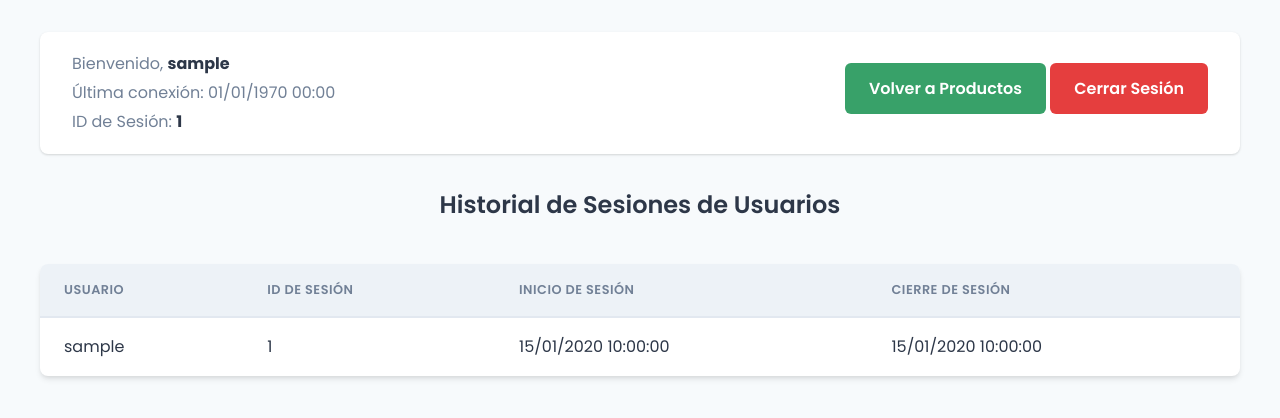
After one commit to argrajujo/Formulario_Productos, a PHP site: page /log_sesiones.php in a window 1280 px wide. The commit adds this page. Shown: the top 418 px of the page. Run offline with PHP 8.4, Linux system fonts and the light colour scheme; the visitor is signed in with stand-in values (Sample User, id 1); tables that the repository leaves empty hold one stand-in row (values such as "Sample post").

Commit message:
Versión final del proyecto

```diff
--- /dev/null
+++ b/log_sesiones.php
@@ -0,0 +1,104 @@
+<?php
+session_start();
+
+// Verificar si el usuario está autenticado, igual que en las otras páginas
+if (!isset($_SESSION['loggedin']) || $_SESSION['loggedin'] !== true) {
+    header("Location: index.php");
+    exit;
+}
+
+// Conexión a la base de datos
+function conectarBD() {
+    $host = "localhost";
+    $dbuser = "root";
+    $dbpass = "";
+    $dbname = "tienda_producto";
+    $conn = new mysqli($host, $dbuser, $dbpass, $dbname);
+    if ($conn->connect_error) {
+        die("Conexión fallida: " . $conn->connect_error);
+    }
+    return $conn;
+}
+
+// Obtener todos los registros de sesiones
+function obtenerHistorialSesiones() {
+    $conn = conectarBD();
+    // Ordenamos por la fecha de login más reciente primero
+    $sql = "SELECT username, session_id, login_time, logout_time FROM log_sistema ORDER BY login_time DESC";
+    $result = $conn->query($sql);
+    $conn->close();
+    return $result;
+}
+
+$sesiones = obtenerHistorialSesiones();
+?>
+
+<!DOCTYPE html>
+<html lang="es">
+<head>
+    <meta charset="UTF-8">
+    <title>Historial de Sesiones</title>
+    <link rel="stylesheet" href="styles.css">
+</head>
+<body>
+    <div class="container">
+        <header class="welcome-header">
+            <div>
+                 <p>Bienvenido, <strong><?php echo htmlspecialchars($_SESSION['username']); ?></strong></p>
+                <p>
+                    <?php
+                        if (isset($_SESSION['last_login_time'])) {
+                            echo 'Última conexión: ' . date('d/m/Y H:i', strtotime($_SESSION['last_login_time']));
+                        } else {
+                            echo '¡Esta es tu primera conexión!';
+                        }
+                    ?>
+                </p>
+                <p>ID de Sesión: <strong><?php echo htmlspecialchars($_SESSION['session_id']); ?></strong></p>
+            </div>
+            <div>
+                <a href="registro_producto.php" class="btn btn-success" style="width: auto; margin-bottom: 0.5rem;">Volver a Productos</a>
+                <a href="logout.php" class="btn btn-danger" style="width: auto;">Cerrar Sesión</a>
+            </div>
+        </header>
+
+        <h2>Historial de Sesiones de Usuarios</h2>
+
+        <div class="table-container">
+            <?php if ($sesiones->num_rows > 0): ?>
+                <table>
+                    <thead>
+                        <tr>
+                            <th>Usuario</th>
+                            <th>ID de Sesión</th>
+                            <th>Inicio de Sesión</th>
+                            <th>Cierre de Sesión</th>
+                        </tr>
+                    </thead>
+                    <tbody>
+                        <?php while($sesion = $sesiones->fetch_assoc()): ?>
+                            <tr>
+                                <td><?php echo htmlspecialchars($sesion['username']); ?></td>
+                                <td><?php echo htmlspecialchars($sesion['session_id']); ?></td>
+                                <td><?php echo date("d/m/Y H:i:s", strtotime($sesion['login_time'])); ?></td>
+                                <td>
+                                    <?php
+                                        // Muestra la fecha de cierre solo si no es nula
+                                        if ($sesion['logout_time']) {
+                                            echo date("d/m/Y H:i:s", strtotime($sesion['logout_time']));
+                                        } else {
+                                            echo '<em>Sesión activa</em>';
+                                        }
+                                    ?>
+                                </td>
+                            </tr>
+                        <?php endwhile; ?>
+                    </tbody>
+                </table>
+            <?php else: ?>
+                <p style="text-align: center; padding: 2rem;">No hay registros de sesiones.</p>
+            <?php endif; ?>
+        </div>
+    </div>
+</body>
+</html>
--- a/styles.css
+++ b/styles.css
@@ -180,9 +180,13 @@ td {
 td .action-btn {
     padding: 0.4rem 0.8rem;
     font-size: 0.9rem;
-    margin-right: 0.5rem;
     width: auto;
     display: inline-block;
+}
+
+.action-buttons {
+    display: flex;
+    gap: 0.5rem; /* Esto crea un espacio consistente entre los botones */
 }
 
 .btn-danger {
```
Also changed, not shown: registro_producto.php (+11 -6 lines), tienda_producto.sql (+5 -2 lines), uploads/chocoramo-65g-x-3-unidades-01.png (added), uploads/chocoramo-65g-x-3-unidades-01[1].png (added).
